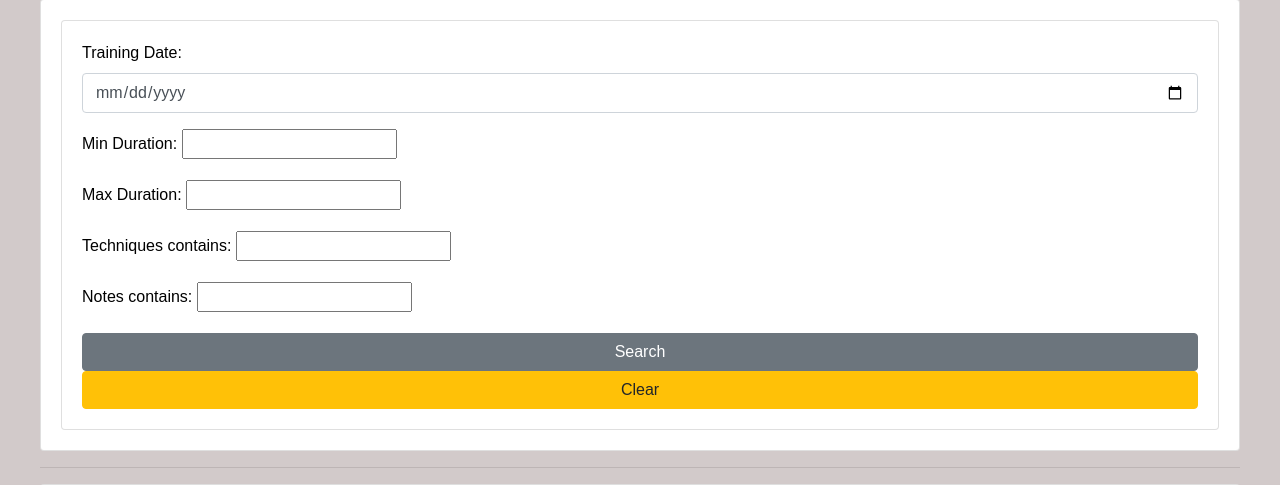
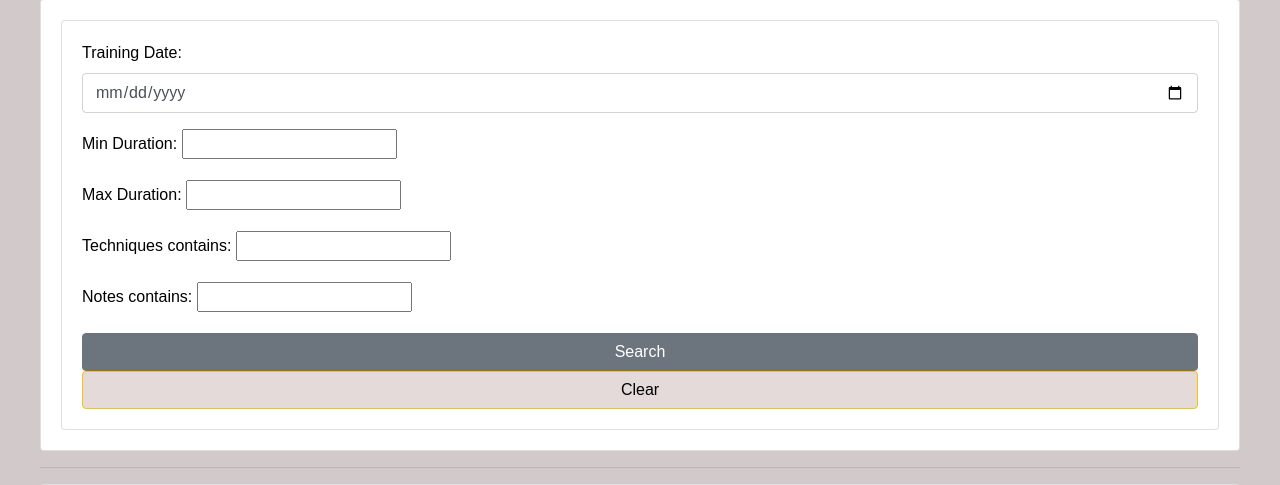
Before and after one commit to m-jines/Capstone2024, a Django app: page /trainingjournal/ in a window 1280 px wide, after a click on "Search". Shown: the part 266-751 px from the top of the page. Run offline with Django 4.2, Linux system fonts and the light colour scheme; a user stored in the database is signed in; data comes from the database, SQL or seed files in the repository; some libraries are stand-ins or nearby versions.

Commit message:
clear button color

```diff
--- a/djangoApp/templates/djangoApp/techniquelibrary.html
+++ b/djangoApp/templates/djangoApp/techniquelibrary.html
@@ -27,7 +27,7 @@
             <form style="color:black" method="get">
                 {{tFilter.form}}
             <button class="btn btn-secondary" type="submit">Search</button>
-            <a href="{% url 'techniquelibrary' %}" class="btn btn-warning">Clear</a>
+            <a href="{% url 'techniquelibrary' %}" class="btn btn-warning" style="background-color: rgb(228, 218, 218); color: black;">Clear</a>
             </form>
         </div>
     </div>
--- a/djangoApp/templates/djangoApp/trainingjournal.html
+++ b/djangoApp/templates/djangoApp/trainingjournal.html
@@ -67,7 +67,7 @@
 
                 <!-- Search button -->
                 <button class="btn btn-secondary" type="submit">Search</button>
-                <a href="{% url 'trainingjournal' %}" class="btn btn-warning">Clear</a>
+                <a href="{% url 'trainingjournal' %}" class="btn btn-warning" style="background-color: rgb(228, 218, 218); color: black;">Clear</a>
             </form>
         </div>
     </div>
```
